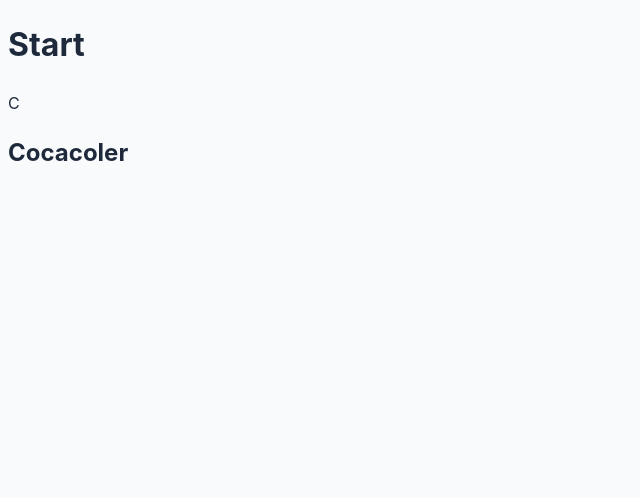
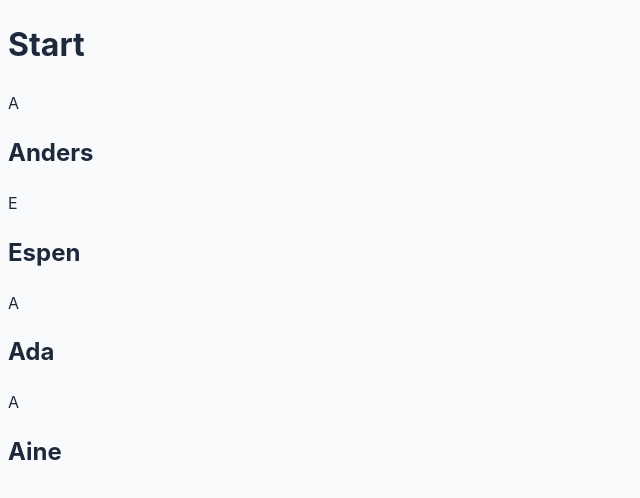
Before and after one commit to minttuNB/liveex, a React (Vite) app in the folder frontend/: page / in a window 1280 px wide. Shown: the top 498 px of the page, without its empty margins (0-640 px from the left). Built offline with nearby package versions, Linux system fonts and the light colour scheme.

Commit message:
Added grid, refactored types

```diff
--- a/frontend/src/App.tsx
+++ b/frontend/src/App.tsx
@@ -1,7 +1,30 @@
-import Student from "./components/Student";
-
+import Grid from "./components/Grid";
+import { StudentProps } from "./components/types";
+const students: StudentProps[] = [
+	{
+		id: 0,
+		name: "Anders",
+	},
+	{
+		id: 1,
+		name: "Espen",
+	},
+	{
+		id: 2,
+		name: "Ada",
+	},
+	{
+		id: 3,
+		name: "Aine",
+	},
+];
 function App() {
-	return (<><h1>Start</h1><Student name="Cocacoler" /></>);
+	return (
+		<>
+			<h1>Start</h1>
+			<Grid elements={students}></Grid>
+		</>
+	);
 }
 
 export default App;
--- a/frontend/src/components/Avatar.tsx
+++ b/frontend/src/components/Avatar.tsx
@@ -1,6 +1,5 @@
-type AvatarProps = {
-	name: string;
-};
+import { AvatarProps } from "./types";
+
 function Avatar(props: AvatarProps) {
 	return (
 		<>
--- /dev/null
+++ b/frontend/src/components/Grid.tsx
@@ -0,0 +1,13 @@
+import Student from "./Student";
+import { GridProps } from "./types";
+function Grid(props: GridProps) {
+	return (
+		<section className="studentGrid">
+			{props.elements.map((student) => (
+				<Student name={student.name} />
+			))}
+		</section>
+	);
+}
+
+export default Grid;
--- a/frontend/src/components/Student.tsx
+++ b/frontend/src/components/Student.tsx
@@ -1,8 +1,6 @@
 import Avatar from "./Avatar";
+import { StudentProps } from "./types";
 
-type StudentProps = {
-	name: string;
-};
 function Student(props: StudentProps) {
 	return (
 		<>
--- /dev/null
+++ b/frontend/src/components/types.ts
@@ -0,0 +1,11 @@
+type StudentProps = {
+	id?: number;
+	name: string;
+};
+type AvatarProps = {
+	name: string;
+};
+type GridProps = {
+	elements: [{ name: string }] | StudentProps[];
+};
+export type { StudentProps, AvatarProps, GridProps };
```
